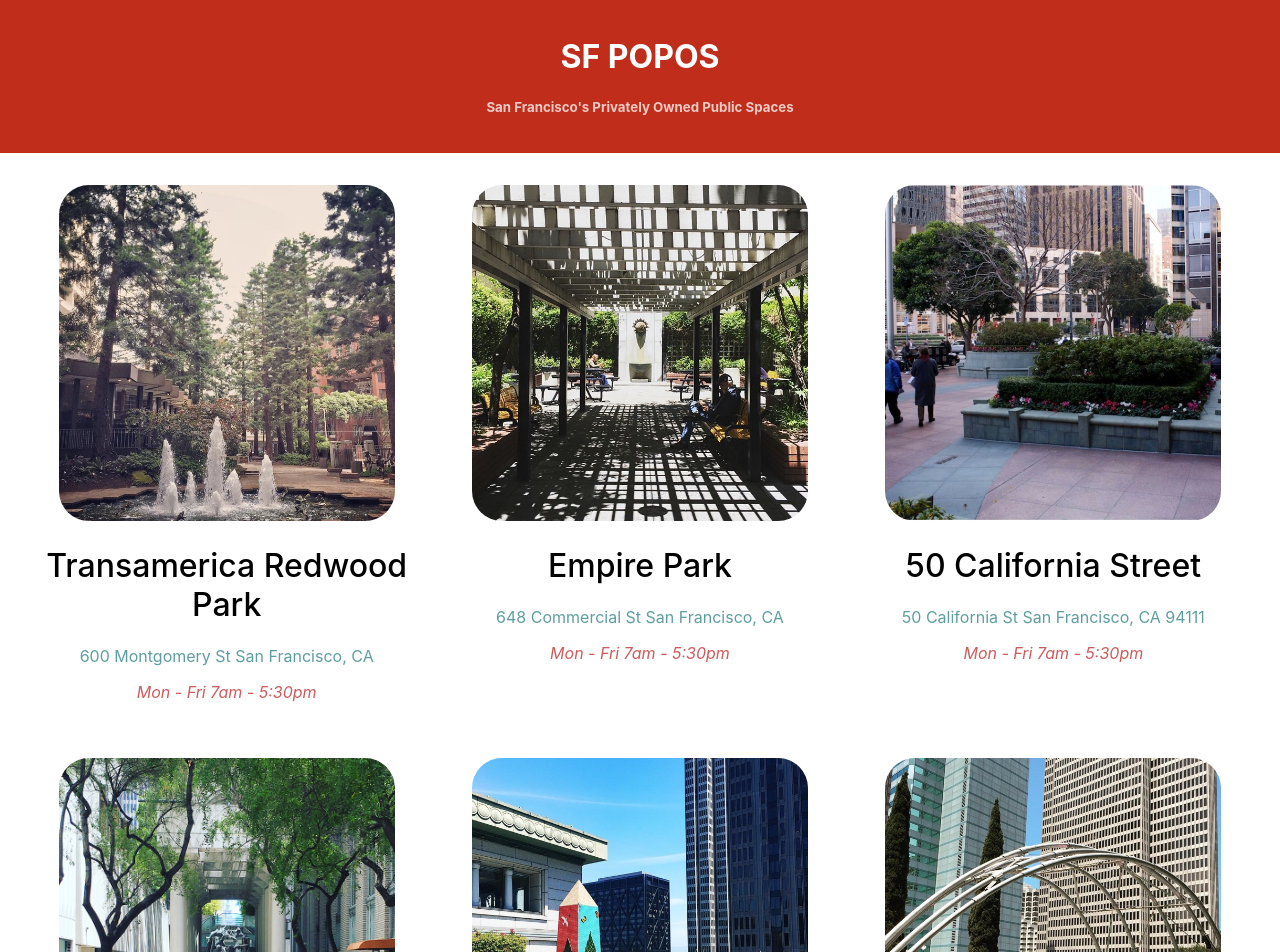
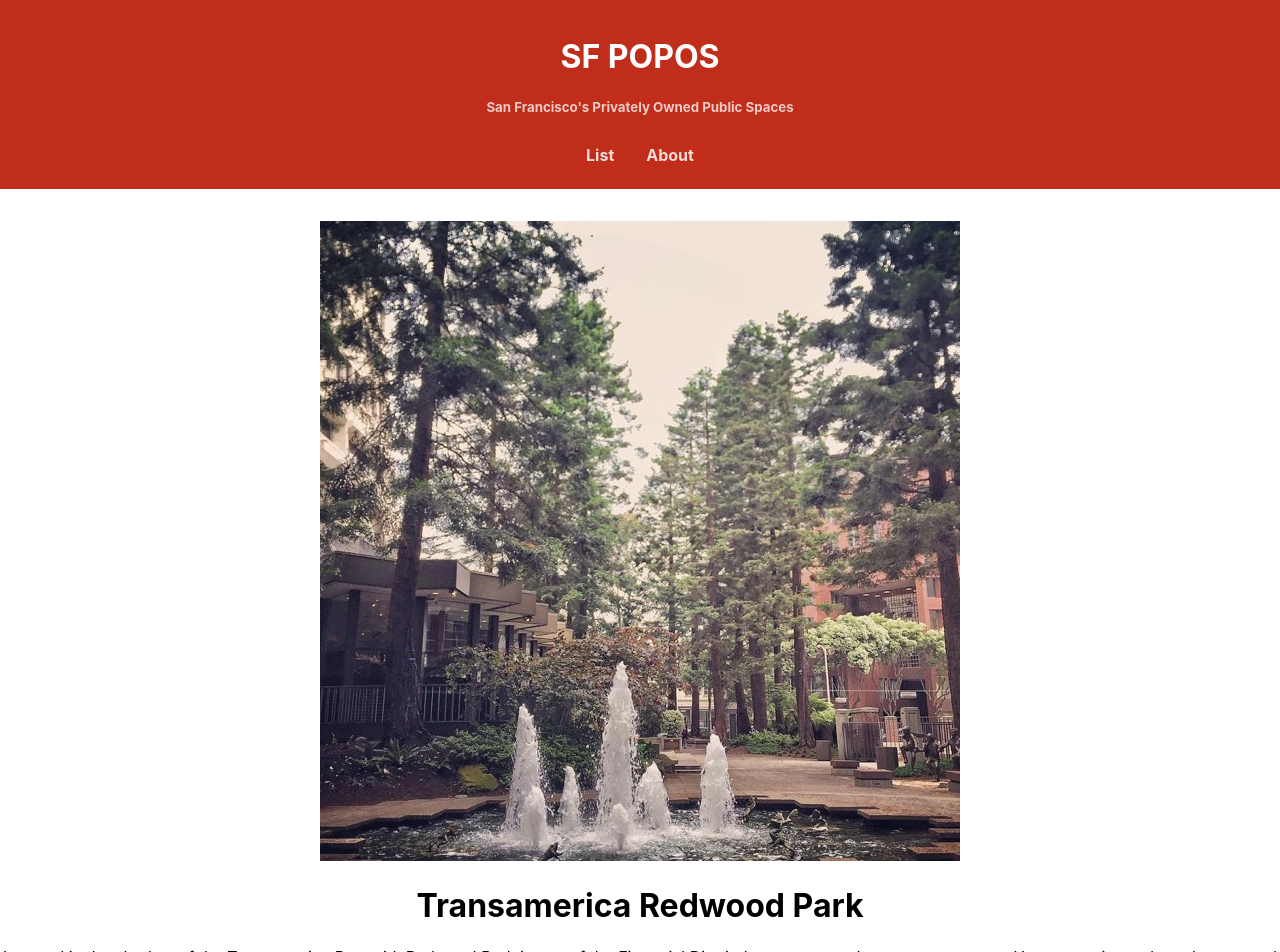
Before and after one commit to diyarkudrat/few1.2_react_app, a React (Create React App) app: page /#/details/0 in a window 1280 px wide. Shown: the top 952 px of the page. Built offline with nearby package versions, Linux system fonts and the light colour scheme.

Commit message:
added details page and Link for each card

```diff
--- a/package.json
+++ b/package.json
@@ -8,6 +8,7 @@
     "@testing-library/user-event": "^12.1.10",
     "react": "^17.0.1",
     "react-dom": "^17.0.1",
+    "react-router-dom": "^5.2.0",
     "react-scripts": "4.0.2",
     "web-vitals": "^1.0.1"
   },
--- a/src/App.js
+++ b/src/App.js
@@ -3,14 +3,21 @@ import './App.css';
 import Title from './components/Title';
 import Footer from './components/Footer';
 import POPOSList from './components/POPOSList';
+import POPOSDetails from './components/POPOSDetails';
+import About from './pages/About';
+import { HashRouter as Router, Route } from 'react-router-dom';
 
 function App() {
   return (
-    <div className="App">
-        <Title />
-        <POPOSList />
-        <Footer />
-    </div>
+    <Router>
+      <div className="App">
+          <Title />
+          <Route exact path="/" component={POPOSList} />
+          <Route exact path="/about" component={About} />
+          <Route path="/details/:id" component={POPOSDetails} />
+          <Footer />
+      </div>
+    </Router>
   );
 }
 
--- /dev/null
+++ b/src/components/POPOSDetails.js
@@ -0,0 +1,26 @@
+import React from 'react';
+import data from '../sfpopos-data.json';
+
+function POPOSDetails(props) {
+    const { id } = props.match.params;
+    const { images, title, desc, hours, features, geo } = data[id];
+
+    return (
+        <div>
+          <div>
+              <img src={`${process.env.PUBLIC_URL}images/${images[0]}`} alt="header" />
+          </div>
+
+          <div>
+              <h1>{ title }</h1>
+              <p>{ desc }</p>
+              <p>{ hours }</p>
+              <p>{ features }</p>
+              <p>{ geo.lat } { geo.lon }</p>
+          </div>
+
+        </div>
+    );
+}
+
+export default POPOSDetails;
--- a/src/components/POPOSList.js
+++ b/src/components/POPOSList.js
@@ -4,13 +4,20 @@ import '../styles/POPOSList.css';
 import data from '../sfpopos-data.json';
 
 function POPOSList(props) {
-    const spaces = data.map(({ title, address, images, hours }) => {
+    const spaces = data.map(({ title, address, images, hours }, idx) => {
         if (hours.length === 0) {
             hours = "Unknown Hours"
         }
 
         return (
-          <POPOSSpace key={title} name={title} address={address} image={images[0]} hours={hours} />
+          <POPOSSpace
+            id={idx}
+            key={title}
+            name={title}
+            address={address}
+            image={images[0]}
+            hours={hours}
+          />
         )
     })
 
--- a/src/components/POPOSSpace.js
+++ b/src/components/POPOSSpace.js
@@ -1,12 +1,15 @@
 import React from 'react';
 import '../styles/POPOSSpace.css';
+import { Link } from 'react-router-dom';
 
 function POPOSSpace(props) {
-    const { name, image, address, hours } = props;
+    const { name, image, address, hours, id } = props;
     return (
         <div className="POPOSSpace">
-            <img src={`${process.env.PUBLIC_URL}images/${image}`} width="300" height="300" alt="Hello" />
-            <h1>{name}</h1>
+            <Link to={`/details/${id}`}>
+              <img src={`${process.env.PUBLIC_URL}images/${image}`} width="300" height="300" alt="Hello" />
+            </Link>
+            <h1><Link to={`/details/${id}`}>{name}</Link></h1>
             <div className="space-info">
                 <p className="space-address">{address}</p>
                 <p className="space-hours">{hours}</p>
--- a/src/components/Title.js
+++ b/src/components/Title.js
@@ -1,12 +1,28 @@
 import React from 'react';
 import '../styles/Title.css';
+import { NavLink } from 'react-router-dom';
 
 function Title(props) {
     return (
         <div className="container">
             <div className="Title">
+              <header>
                 <h1>SF POPOS</h1>
                 <div className="Title-Subtitle"><h5>San Francisco's Privately Owned Public Spaces</h5></div>
+
+                <div>
+                    <NavLink
+                      className="nav-link"
+                      activeClassName="nav-link-active"
+                      exact
+                      to="/">List</NavLink>
+                    <NavLink
+                      className="nav-link"
+                      activeClassName="nav-link-active"
+                      exact
+                      to="/about">About</NavLink>
+                </div>
+              </header>
             </div>
         </div>
     );
--- /dev/null
+++ b/src/pages/About.js
@@ -0,0 +1,19 @@
+import React from 'react';
+
+function About(props) {
+    return (
+        <div>
+          <h1>About SFPOPOS</h1>
+          <p>
+            POPOS are publicly accessible spaces in
+            forms of plazas, terraces, atriums, small
+            parks, and even snippets which are provided
+            and maintained by private developers. In San
+            Francisco, POPOS mostly appear in the Downtown
+            office district area.
+          </p>
+        </div>
+    );
+}
+
+export default About;
--- a/src/styles/Title.css
+++ b/src/styles/Title.css
@@ -16,3 +16,16 @@
 .Title-Subtitle {
     color: rgba(255, 255, 255, 0.75);
 }
+
+.Title .nav-link {
+    display: inline-block;
+    padding: 0.5em 1em;
+    color: rgba(255, 255, 255, 0.835);
+    font-weight: bold;
+    text-decoration: none;
+}
+
+.Title .nav-link-active {
+    color: #fff;
+    border-bottom: 2px solid;
+}
```
Also changed, not shown: 1 other file (tests, documents, lock files or other folders).
